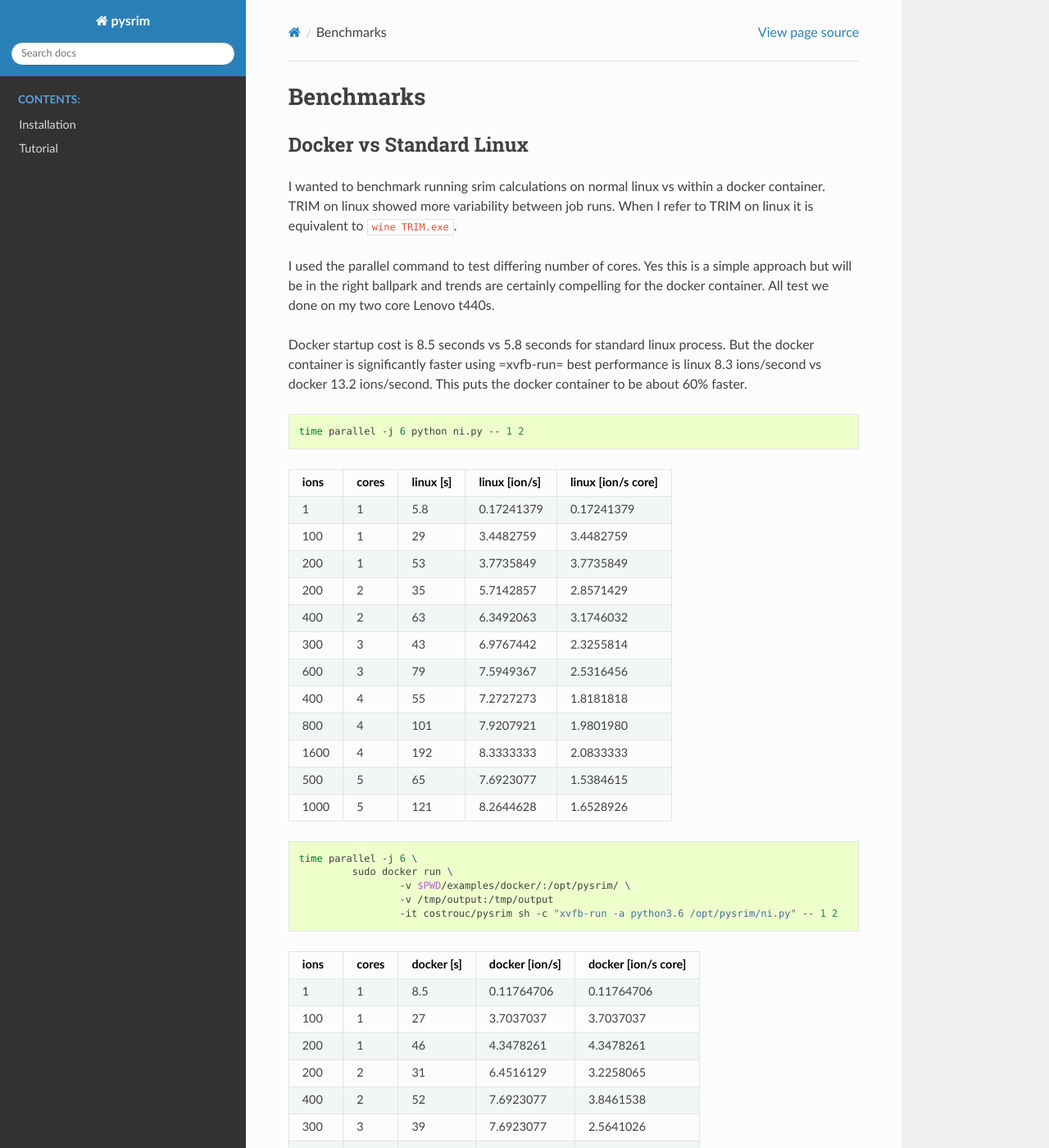
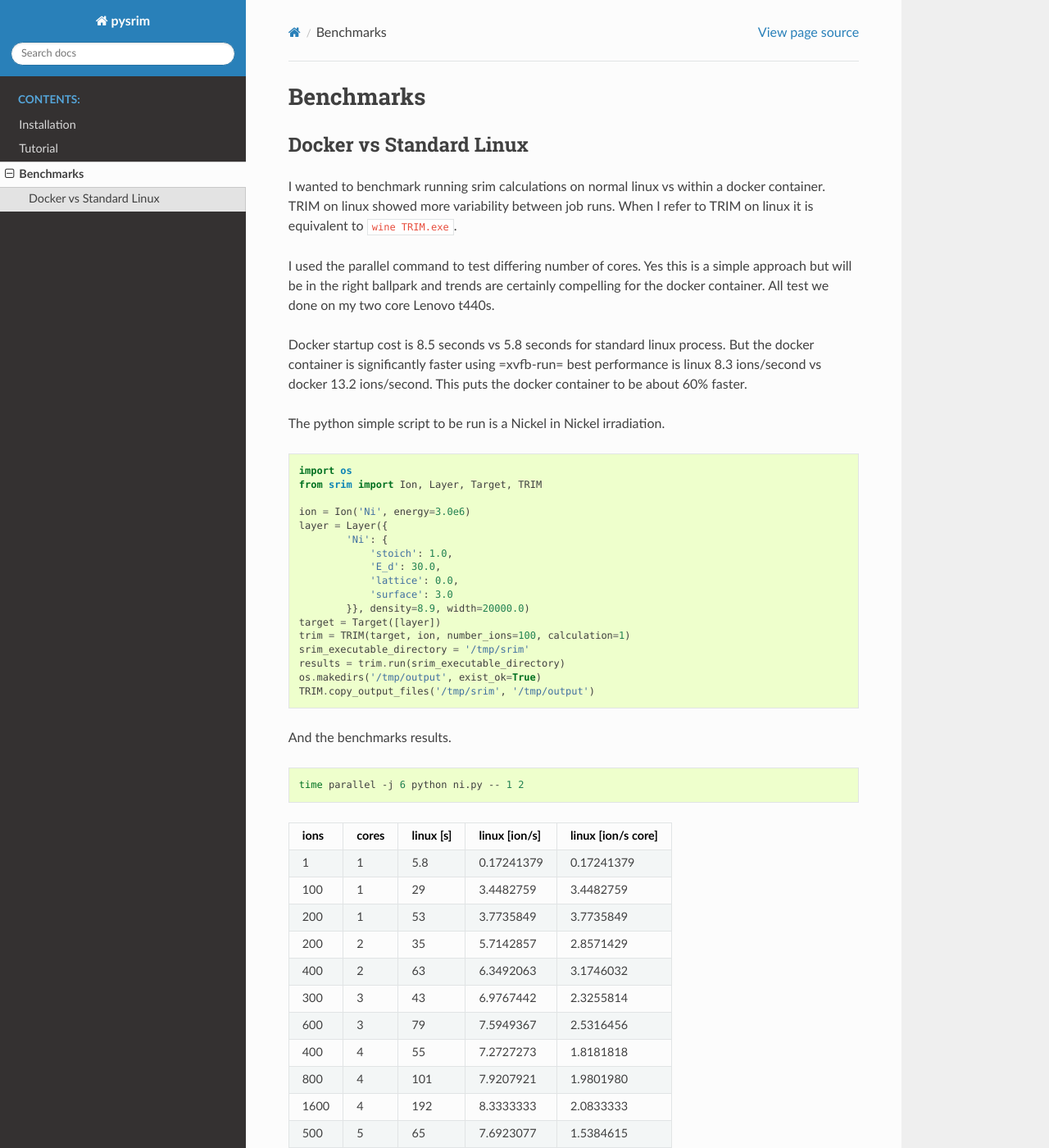
Before and after one commit to costrouc/pysrim, a Sphinx documentation site: the page built from docs/benchmarks.rst, in a window 1280 px wide and 1400 px high. Shown: the whole window at 82% size. Built offline with Sphinx 7.4.7 and the Read the Docs theme 2.0.0, drawn with Linux system fonts in a browser that asks for light colours; pages that are not in the unit, such as notebooks, are missing from menus.

Commit message:
Moving to correct filename

```diff
--- a/docs/benchmark.rst
+++ b/docs/benchmarks.rst
@@ -18,6 +18,30 @@ Docker startup cost is 8.5 seconds vs 5.8 seconds for standard linux
 process. But the docker container is significantly faster using
 =xvfb-run= best performance is linux 8.3 ions/second vs docker 13.2
 ions/second. This puts the docker container to be about 60% faster.
+
+The python simple script to be run is a Nickel in Nickel irradiation.
+
+.. code-block:: python
+
+   import os
+   from srim import Ion, Layer, Target, TRIM
+
+   ion = Ion('Ni', energy=3.0e6)
+   layer = Layer({
+           'Ni': {
+               'stoich': 1.0,
+               'E_d': 30.0,
+               'lattice': 0.0,
+               'surface': 3.0
+           }}, density=8.9, width=20000.0)
+   target = Target([layer])
+   trim = TRIM(target, ion, number_ions=100, calculation=1)
+   srim_executable_directory = '/tmp/srim'
+   results = trim.run(srim_executable_directory)
+   os.makedirs('/tmp/output', exist_ok=True)
+   TRIM.copy_output_files('/tmp/srim', '/tmp/output')
+
+And the benchmarks results.
 
 .. code-block:: bash
 
```
